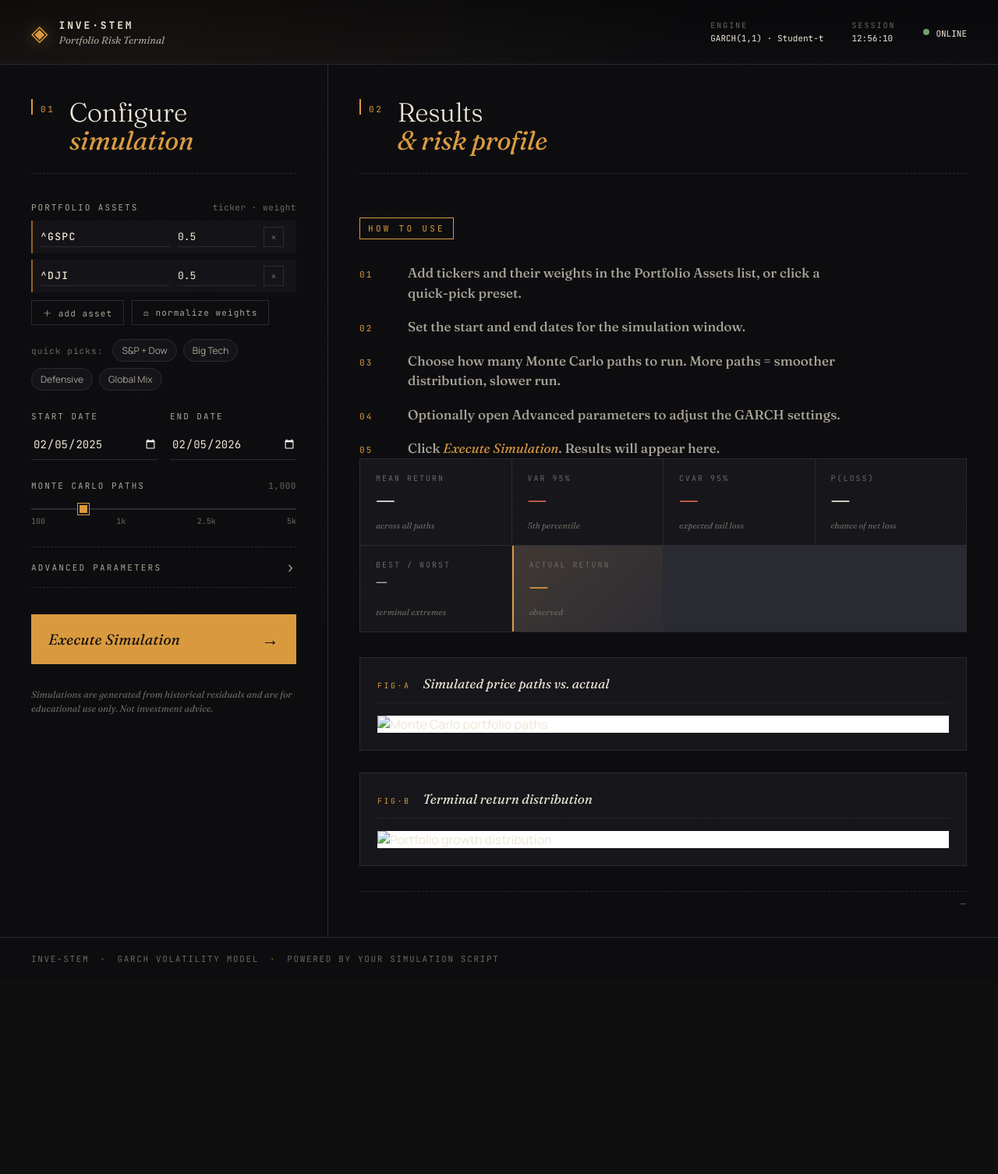
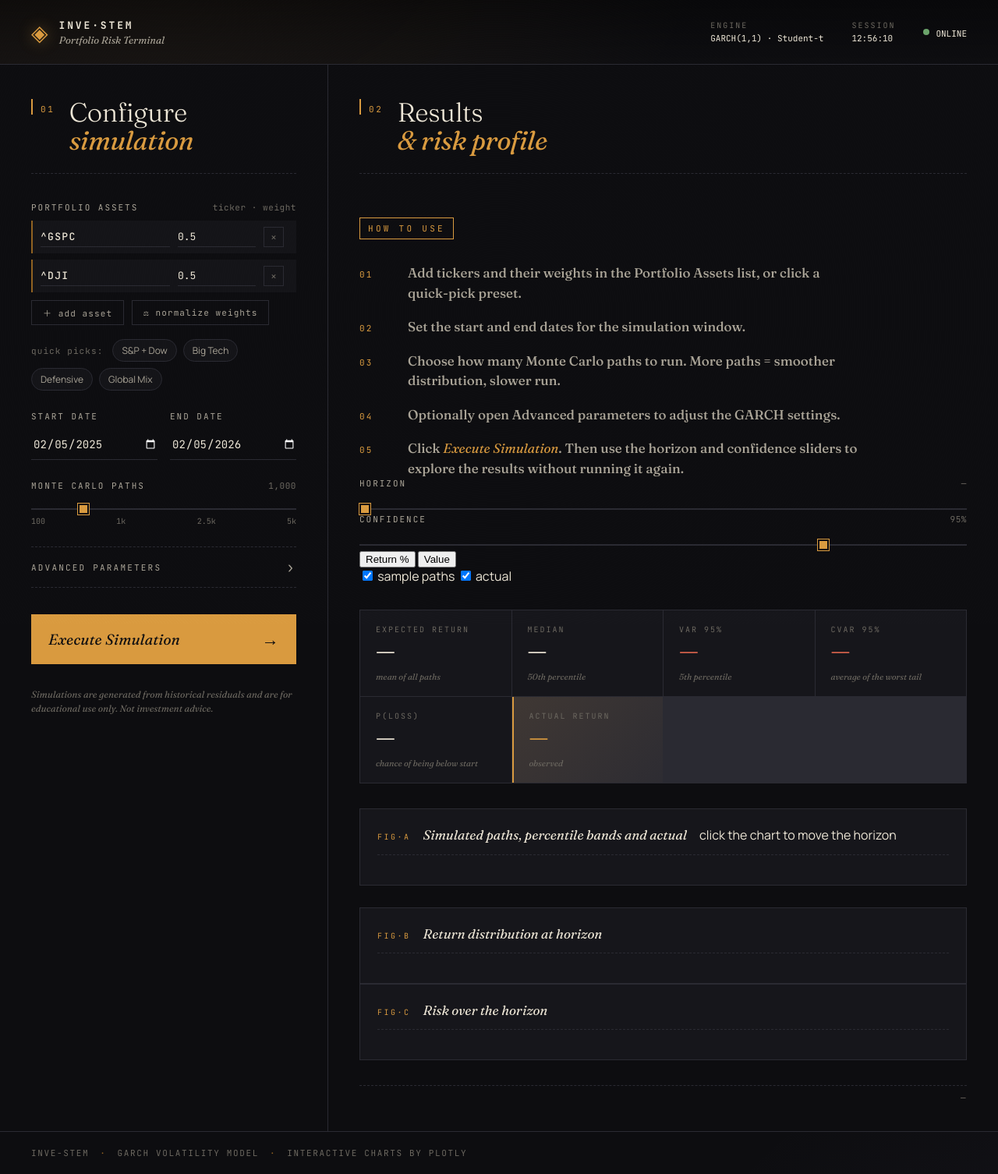
Before and after one commit to RiteshDas2000/Quant-MC-InveSTEM-, a Flask app: page / in a window 1280 px wide. Shown: the whole page at 78% size. Before the commit the page ends 1234 px from the top, so only its background shows below. Run offline with Flask 3, Linux system fonts and the light colour scheme.

Commit message:
Add files via upload

```diff
--- a/templates/index.html
+++ b/templates/index.html
@@ -163,7 +163,7 @@
         <li><span class="step-num">02</span><span>Set the start and end dates for the simulation window.</span></li>
         <li><span class="step-num">03</span><span>Choose how many Monte Carlo paths to run. More paths = smoother distribution, slower run.</span></li>
         <li><span class="step-num">04</span><span>Optionally open Advanced parameters to adjust the GARCH settings.</span></li>
-        <li><span class="step-num">05</span><span>Click <em>Execute Simulation</em>. Results will appear here.</span></li>
+        <li><span class="step-num">05</span><span>Click <em>Execute Simulation</em>. Then use the horizon and confidence sliders to explore the results without running it again.</span></li>
       </ol>
     </div>
 
@@ -177,37 +177,63 @@
     <!-- Results -->
     <div class="state-results" id="state-results" hidden>
 
+      <!-- Live controls -->
+      <div class="controls">
+        <div class="control">
+          <label class="field-label" for="horizon">
+            <span>Horizon</span>
+            <span class="hint" id="horizon-readout">—</span>
+          </label>
+          <input type="range" id="horizon" min="1" max="1" step="1" value="1">
+        </div>
+        <div class="control">
+          <label class="field-label" for="confidence">
+            <span>Confidence</span>
+            <span class="hint" id="confidence-readout">95%</span>
+          </label>
+          <input type="range" id="confidence" min="80" max="99.5" step="0.5" value="95">
+        </div>
+        <div class="control toggles">
+          <div class="segmented" role="group" aria-label="Units">
+            <button type="button" class="seg active" data-units="ret">Return %</button>
+            <button type="button" class="seg" data-units="val">Value</button>
+          </div>
+          <label class="check"><input type="checkbox" id="show-sample" checked> sample paths</label>
+          <label class="check"><input type="checkbox" id="show-actual" checked> actual</label>
+        </div>
+      </div>
+
       <!-- Metric strip -->
       <div class="metrics">
         <div class="metric">
-          <div class="metric-label">Mean Return</div>
+          <div class="metric-label">Expected Return</div>
           <div class="metric-value" id="m-mean">—</div>
-          <div class="metric-sub">across all paths</div>
+          <div class="metric-sub">mean of all paths</div>
         </div>
         <div class="metric">
-          <div class="metric-label">VaR 95%</div>
-          <div class="metric-value danger" id="m-var">—</div>
-          <div class="metric-sub">5th percentile</div>
+          <div class="metric-label">Median</div>
+          <div class="metric-value" id="m-median">—</div>
+          <div class="metric-sub">50th percentile</div>
         </div>
         <div class="metric">
-          <div class="metric-label">CVaR 95%</div>
+          <div class="metric-label" id="m-var-label">VaR 95%</div>
+          <div class="metric-value danger" id="m-var">—</div>
+          <div class="metric-sub" id="m-var-sub">5th percentile</div>
+        </div>
+        <div class="metric">
+          <div class="metric-label" id="m-cvar-label">CVaR 95%</div>
           <div class="metric-value danger" id="m-cvar">—</div>
-          <div class="metric-sub">expected tail loss</div>
+          <div class="metric-sub">average of the worst tail</div>
         </div>
         <div class="metric">
           <div class="metric-label">P(Loss)</div>
           <div class="metric-value" id="m-loss">—</div>
-          <div class="metric-sub">chance of net loss</div>
-        </div>
-        <div class="metric">
-          <div class="metric-label">Best / Worst</div>
-          <div class="metric-value small" id="m-bw">—</div>
-          <div class="metric-sub">terminal extremes</div>
+          <div class="metric-sub">chance of being below start</div>
         </div>
         <div class="metric highlight" id="m-actual-wrap" hidden>
           <div class="metric-label">Actual Return</div>
           <div class="metric-value" id="m-actual">—</div>
-          <div class="metric-sub">observed</div>
+          <div class="metric-sub" id="m-actual-sub">observed</div>
         </div>
       </div>
 
@@ -216,18 +242,29 @@
         <figure class="chart">
           <figcaption>
             <span class="chart-index">FIG·A</span>
-            <span class="chart-title">Simulated price paths vs. actual</span>
+            <span class="chart-title">Simulated paths, percentile bands and actual</span>
+            <span class="chart-hint">click the chart to move the horizon</span>
           </figcaption>
-          <img id="chart-paths" alt="Monte Carlo portfolio paths">
+          <div id="chart-paths" class="plot plot-tall"></div>
         </figure>
 
-        <figure class="chart">
-          <figcaption>
-            <span class="chart-index">FIG·B</span>
-            <span class="chart-title">Terminal return distribution</span>
-          </figcaption>
-          <img id="chart-dist" alt="Portfolio growth distribution">
-        </figure>
+        <div class="chart-row">
+          <figure class="chart">
+            <figcaption>
+              <span class="chart-index">FIG·B</span>
+              <span class="chart-title" id="dist-title">Return distribution at horizon</span>
+            </figcaption>
+            <div id="chart-dist" class="plot"></div>
+          </figure>
+
+          <figure class="chart">
+            <figcaption>
+              <span class="chart-index">FIG·C</span>
+              <span class="chart-title">Risk over the horizon</span>
+            </figcaption>
+            <div id="chart-risk" class="plot"></div>
+          </figure>
+        </div>
       </div>
 
       <div class="run-stamp">
@@ -243,9 +280,10 @@
   <span class="sep">·</span>
   <span>GARCH volatility model</span>
   <span class="sep">·</span>
-  <span>Powered by your simulation script</span>
+  <span>Interactive charts by Plotly</span>
 </footer>
 
+<script src="{{ url_for('plotly_js') }}"></script>
 <script src="{{ url_for('static', filename='app.js') }}"></script>
 </body>
 </html>
```
